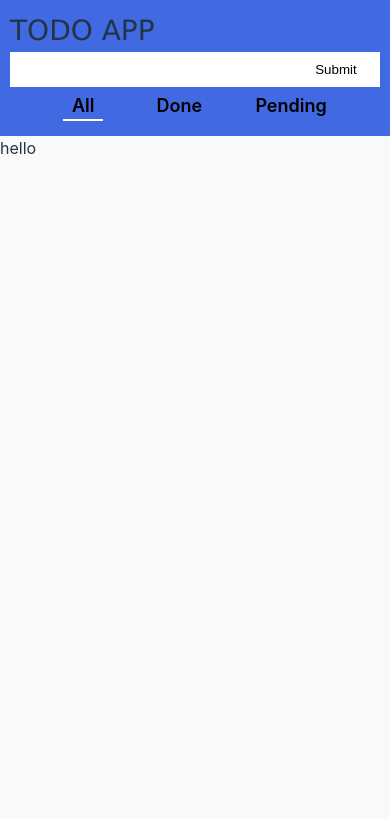
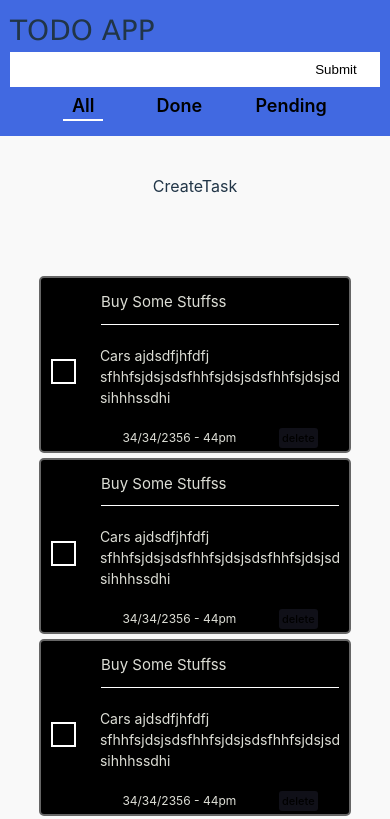
Before and after one commit to abmercy035/web-todo-app, a React (Vite) app: page / in a window 390 px wide. Shown: the top 819 px of the page. Built offline with nearby package versions, Linux system fonts and the light colour scheme.

Commit message:
Feat /Style :
cretaed and added the createtask component to the home page, made the layout responsive

```diff
--- a/src/components/Task.jsx
+++ b/src/components/Task.jsx
@@ -1,7 +1,23 @@
 const Task = () => {
   return (
-    <div>
-     Item
+    <div className="task-card">
+      <div className="task-checker">
+        <label className="checkbox-btn">
+          <label htmlFor="checkbox"></label>
+          <input id="checkbox" type="checkbox" />
+          <span className="checkmark"></span>
+        </label>
+      </div>
+      <div className="task">
+        <div className="task-title">Buy Some Stuffss</div>
+        <div className="task-body">
+          Cars ajdsdfjhfdfj sfhhfsjdsjsdsfhhfsjdsjsdsfhhfsjdsjsd sihhhssdhi
+        </div>
+        <div className="task-footer">
+          <div className="task-date">34/34/2356 - 44pm </div>
+          <button className="delete">delete</button>
+        </div>
+      </div>
     </div>
   );
 };
--- a/src/components/CreateTask.jsx
+++ b/src/components/createtask/CreateTask.jsx
@@ -1,6 +1,7 @@
+import "./createtask.css"
 const CreateTask = () => {
   return (
-    <div>
+    <div className="create-task">
       CreateTask
     </div>
   );
--- /dev/null
+++ b/src/components/createtask/createtask.css
@@ -0,0 +1,10 @@
+.create-task {
+  display: flex;
+  max-width: 600px;
+  min-width: 100%;
+  height: 100px;
+  grid-area: create;
+  display: flex;
+  align-items: center;
+  justify-content: center;
+}
--- a/src/components/header/header.css
+++ b/src/components/header/header.css
@@ -1,11 +1,14 @@
 .header {
   width: 100%;
   display: flex;
-  /* height: 100px; */
+  min-height: 100px;
   background-color: royalblue;
   justify-content: space-between;
   padding: 10px;
   flex-wrap: wrap;
+  position: sticky;
+  z-index:99;
+  top: 0;
 }
 .app-name {
   width: 40%;
--- /dev/null
+++ b/src/components/tasklist/TaskList.jsx
@@ -0,0 +1,18 @@
+import Task from "../Task";
+import "./tasklist.css";
+const TaskList = () => {
+  return (
+    <section className="task-list-container">
+      <Task />
+      <Task />
+      <Task />
+      <Task />
+      <Task />
+      <Task />
+      <Task />
+      <Task />
+    </section>
+  );
+};
+
+export default TaskList;
--- /dev/null
+++ b/src/components/tasklist/tasklist.css
@@ -0,0 +1,161 @@
+.task-list-container {
+  width: 80%;
+  display: flex;
+  grid-area: list;
+  min-width: 300px;
+  flex-direction: column;
+  gap: 5px;
+  margin: 40px auto;
+}
+
+.task-list-container .task-card {
+  width: 100%;
+  min-height: 70px;
+  display: flex;
+  align-items: center;
+  border :#666666 2px solid;
+  background-color: black;
+  border-radius: 5px;
+}
+
+.task-list-container .task-card .task-checker {
+  min-width: 50px;
+  height: 100%;
+  min-height: 70px;
+  display: flex;
+  justify-content: center;
+  align-items: center;
+  position: relative;
+}
+
+.task-list-container .task-card .task {
+  min-width: 40px;
+  min-height: 70%;
+  display: flex;
+  flex-direction: column;
+  align-items: center;
+  gap: 10px;
+  padding: 3px 10px;
+  color: rgb(221, 222, 214);
+}
+.task-list-container .task-card .task .task-title {
+  min-width: 100%;
+  font-size: 15px;
+  padding: 10px 0;
+  border-bottom: 1px white solid;
+}
+.task-list-container .task-card .task .task-body {
+  min-width: 100px;
+  display: flex;
+  flex-direction: column;
+  align-items: center;
+  padding: 10px 0;
+  font-size: 14px;
+}
+.task-list-container .task-card .task .task-footer {
+  min-width: 100%;
+  display: flex;
+  justify-content: space-around;
+  align-items: center;
+  font-size: 12px;
+}
+
+/* Customize the label (the checkbox-btn) */
+.checkbox-btn {
+  display: block;
+  position: relative;
+  margin-bottom: 10px;
+  /* margin:auto; */
+  padding-left: 30px;
+  cursor: pointer;
+  -webkit-user-select: none;
+  -moz-user-select: none;
+  -ms-user-select: none;
+  user-select: none;
+}
+
+/* Hide the browser's default checkbox */
+.checkbox-btn input {
+  position: absolute;
+  opacity: 0;
+  cursor: pointer;
+  height: 0;
+  width: 0;
+}
+
+.checkbox-btn label {
+  cursor: pointer;
+  font-size: 14px;
+}
+/* Create a custom checkbox */
+.checkmark {
+  position: absolute;
+  top: 0;
+  left: 0;
+  height: 25px;
+  width: 25px;
+  border: 2.5px solid #ffffff;
+  transition: 0.2s linear;
+}
+.checkbox-btn input:checked ~ .checkmark {
+  background-color: transparent;
+}
+
+/* Create the checkmark/indicator (hidden when not checked) */
+.checkmark:after {
+  content: "";
+  position: absolute;
+  visibility: hidden;
+  opacity: 0;
+  left: 50%;
+  top: 40%;
+  width: 10px;
+  height: 14px;
+  border: 2px solid #0ea021;
+  filter: drop-shadow(0px 0px 10px #0ea021);
+  border-width: 0 2.5px 2.5px 0;
+  transition: 0.2s linear;
+  transform: translate(-50%, -50%) rotate(-90deg) scale(0.2);
+}
+
+/* Show the checkmark when checked */
+.checkbox-btn input:checked ~ .checkmark:after {
+  visibility: visible;
+  opacity: 1;
+  transform: translate(-50%, -50%) rotate(0deg) scale(1);
+  animation: pulse 1s ease-in;
+}
+
+.checkbox-btn input:checked ~ .checkmark {
+  transform: rotate(45deg);
+  border: none;
+}
+
+@keyframes pulse {
+  0%,
+  100% {
+    transform: translate(-50%, -50%) rotate(0deg) scale(1);
+  }
+  50% {
+    transform: translate(-50%, -50%) rotate(0deg) scale(1.6);
+  }
+}
+
+button {
+  border-radius: 3px;
+  border: 1px solid transparent;
+  padding: 2px;
+  font-size: 11px;
+  font-weight: 500;
+  font-family: inherit;
+  background-color: #101018;
+  cursor: pointer;
+  transition: border-color 0.25s;
+}
+button:hover {
+  border-color: #646cff;
+}
+button:focus,
+button:focus-visible {
+  outline: 4px auto -webkit-focus-ring-color;
+}
--- a/src/components/ViewTask.jsx
+++ b/src/components/viewtask/ViewTask.jsx
@@ -1,8 +1,9 @@
+import "./viewtask.css"
 const ViewTask = () => {
   return (
-    <div>
+    <aside className="view-task-container">
       ViewTask
-    </div>
+    </aside>
   );
 };
 
--- /dev/null
+++ b/src/components/viewtask/viewtask.css
@@ -0,0 +1,4 @@
+.view-task-container {
+  grid-area: view;
+  min-width: 350px;
+}
--- a/src/page/Home.jsx
+++ b/src/page/Home.jsx
@@ -1,5 +1,15 @@
+import CreateTask from "../components/createtask/CreateTask";
+import TaskList from "../components/tasklist/TaskList";
+import ViewTask from "../components/viewtask/ViewTask";
+import "./home.css"
 const Home = () => {
-  return <div>hello</div>;
+  return (
+      <main className="body">
+        <CreateTask />
+        <TaskList / >
+        <ViewTask / >
+      </main>
+  );
 };
 
 export default Home;
--- /dev/null
+++ b/src/page/home.css
@@ -0,0 +1,33 @@
+.body {
+  max-width: 1000px;
+  margin: auto;
+  min-height: 100vh;
+  display: grid;
+  grid-template-areas:
+    "create create"
+    "list view"
+    "list view"
+    "list view";
+}
+
+@media screen and (max-width: 800px) {
+  .body {
+    max-width: 600px;
+    margin: auto;
+    display: flex;
+    flex-direction: column;
+    /* padding: 10px; */
+    position: relative;
+  }
+  .view-task-container {
+    display :none;
+    width: 100%;
+    /* max-width: ; */
+    left: 0;
+    height: 60%;
+    top: 100px;
+    background-color: transparent;
+    position: absolute;
+    border: 1px gold solid;
+  }
+}
```
Also changed, not shown: src/components/TaskList.jsx (deleted, +0 -15 lines).
